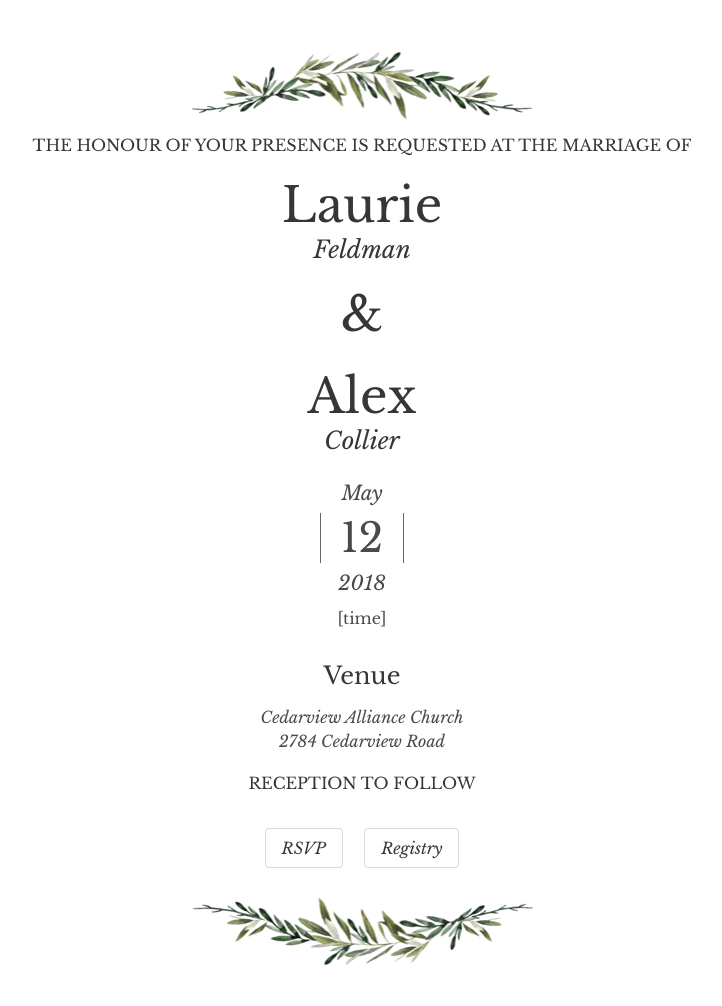
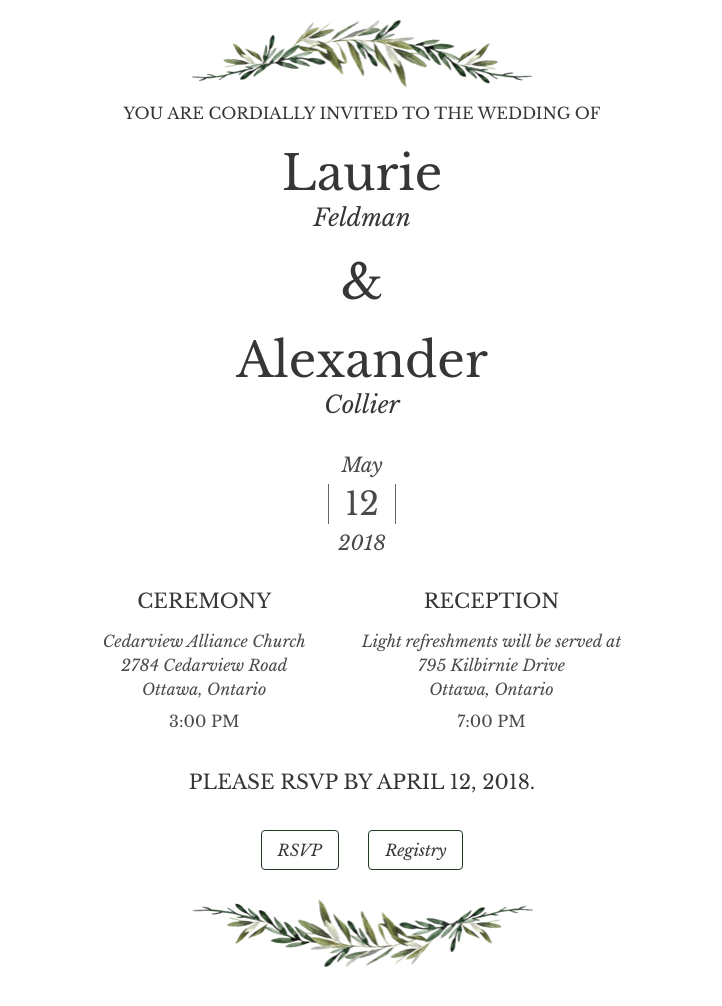
Before and after one commit to alexkcollier/wedding-rsvp-form, a website: page index.html in a window 1280 px wide. Shown: the whole page, without its empty margins (278-1000 px from the left). Drawn offline with nearby package versions, Linux system fonts and the light colour scheme.

Commit message:
Update styles, and time

```diff
--- a/index.html
+++ b/index.html
@@ -4,24 +4,35 @@
   <meta charset="UTF-8">
   <meta name="viewport" content="width=device-width, initial-scale=1.0">
   <meta http-equiv="X-UA-Compatible" content="ie=edge">
-  <title>Document</title>
+  <title>Laurie and Alex</title>
 
   <link rel="stylesheet" href="https://cdnjs.cloudflare.com/ajax/libs/bulma/0.6.1/css/bulma.min.css">
   <link href="https://fonts.googleapis.com/css?family=Libre+Baskerville:400,400i" rel="stylesheet">
 
   <style>
     * { font-family: 'Libre Baskerville', Georgia, 'Times New Roman', Times, serif; font-weight: 400!important; }
-    a { margin: 2em 0.5em 0em 0.5em; }
+    a { margin: 2em 0.75em 0em 0.75em; }
+    img {margin: 0;}
     .content h2:not(:first-child) { margin-top: 0.333em; }
+    .hero-body { padding: 1em; }
     .subtitle { font-style: italic; }
     .is-italic { font-style: italic; }
-    .button:hover { border-color: rgb(34,57,34) }
+    .is-narrow { margin: auto 1em; }
+    .button { border-color: rgb(34, 57, 34); }
+    .button:hover {
+      /* background-color:rgba(34, 34, 34, 0.05); */
+      border-color: rgb(34, 57, 34);
+      -webkit-box-shadow: 0px 2px 18px 0px rgba(34, 57, 34, 0.3);
+      -moz-box-shadow:    0px 2px 18px 0px rgba(34, 57, 34, 0.3);
+      box-shadow:         0px 2px 18px 0px rgba(34, 57, 34, 0.3);
+      transition-duration: 200ms;
+    }
     .date {
       padding: 0 0.5em;
       border-left: 1px solid #666;
       border-right: 1px solid #666;
     }
-    .time { margin: 0.5em 0em 2em; }
+    .time { margin: 0.5em auto 0; }
   </style>
 </head>
 <body>
@@ -29,25 +40,45 @@
     <div class="hero-body has-text-centered">
       <div class="container">
         <img src="images/branch.png">
-        <h2 class="title is-size-6 is-uppercase">The honour of your presence is requested at the marriage of</h2>
+        <h2 class="title is-size-6 is-uppercase">You are cordially invited to the wedding of</h2>
         <h2 class="title is-size-1">Laurie</h2>
         <h2 class="subtitle is-size-4">Feldman</h2>
-        <h2 class="is-size-1">&amp;</h2>
-        <h2 class="title is-size-1">Alex</h2>
+        <h2 class="is-size-1" style="margin-bottom:24px;">&amp;</h2>
+        <h2 class="title is-size-1">Alexander</h2>
         <h2 class="subtitle is-size-4">Collier</h2>
-        <div class="is-size-5 is-italic">May</div>
-        <div class="is-size-2"><span class="date">12</span></div>
-        <div class="is-size-5 is-italic">2018</div>
-        <div class="time">[time]</div>
-        <h3>Venue</h3>
-        <address>
-          Cedarview Alliance Church<br>
-          2784 Cedarview Road
-        </address>
-        <h3 class="title is-size-6 is-uppercase">Reception to follow</h3>
+
+        <section style="margin: 2em;">
+          <div class="is-size-5 is-italic">May</div>
+          <div class="is-size-3"><span class="date">12</span></div>
+          <div class="is-size-5 is-italic">2018</div>
+        </section>
+
+        <section class="columns is-centered">
+          <div class="column is-narrow">
+            <h4 class="is-uppercase">Ceremony</h4>
+            <address>
+              Cedarview Alliance Church<br>
+              2784 Cedarview Road<br>
+              Ottawa, Ontario
+            </address>
+            <div class="time">3:00 PM</div>
+          </div>
+          <div class="column is-narrow">
+            <h4 class="is-uppercase">Reception</h4>
+            <address>
+              Light refreshments will be served at<br>
+              795 Kilbirnie Drive<br>
+              Ottawa, Ontario
+            </address>
+            <div class="time">7:00 PM</div>
+          </div>
+        </section>
+
+        <h3 class="title is-size-5 is-uppercase">Please RSVP by April 12, 2018.</h3>
+
         <h4 class="subtitle">
-          <a href="./rsvp.html" class="button">RSVP</a>
-          <a href="https://thankfulregistry.com/laurieandalex" class="button">Registry</a>
+          <a href="./rsvp.html" class="button" target="_blank">RSVP</a>
+          <a href="https://thankfulregistry.com/laurieandalex" class="button" target="_blank">Registry</a>
         </h4>
         <img src="images/branch.png" style="transform: rotate(180deg);">
       </div>
```
